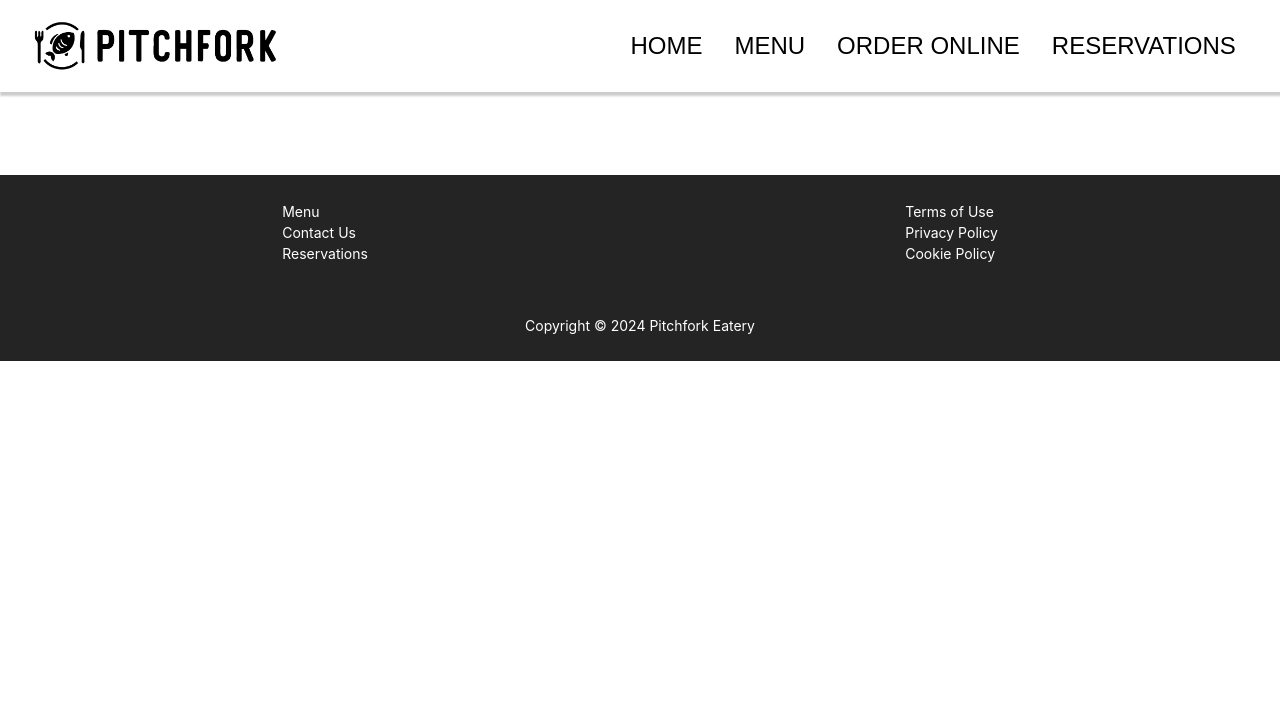
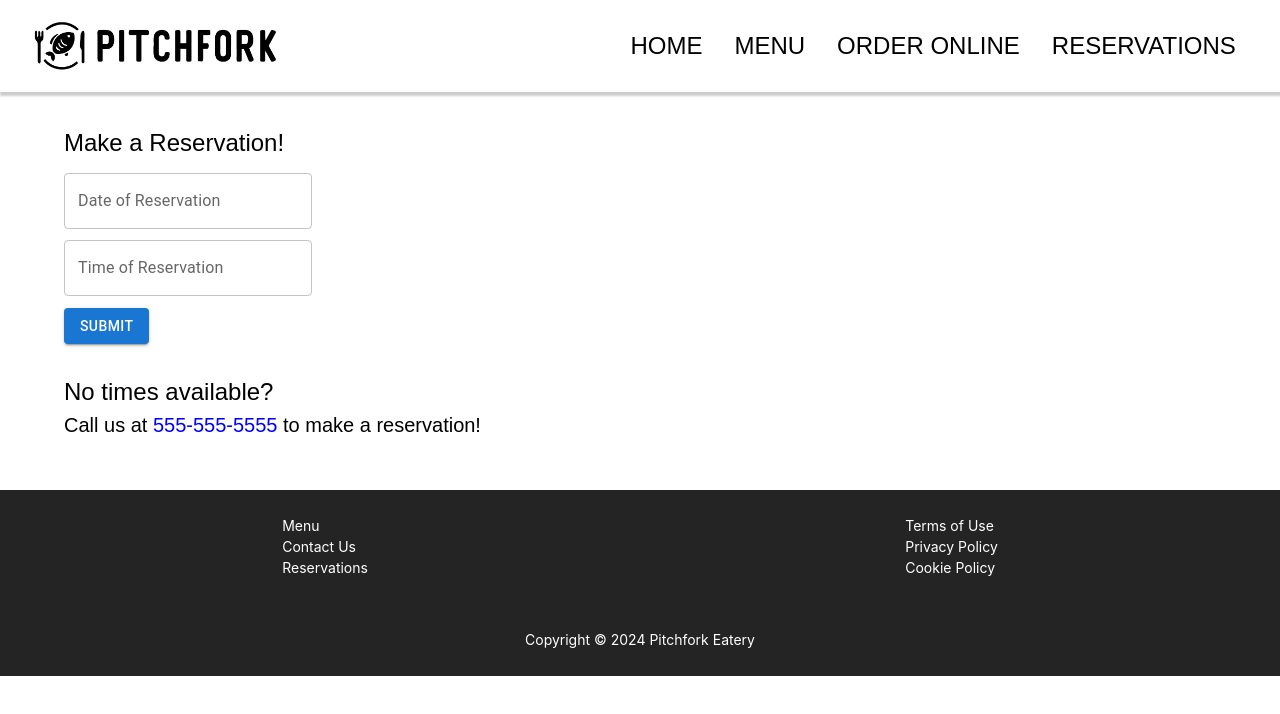
Before and after one commit to andrewbarker96/pitchfork, a Next.js app: page /reservations in a window 1280 px wide. Shown: the top 714 px of the page. Built offline with nearby package versions, Linux system fonts and the light colour scheme; a web font is replaced by a local one.

Commit message:
Changes to be committed: 	modified:   components/reservation-form.tsx 	modified:   globals.css 	modified:   package-lock.json 	modified:   package.json 	modified:   pages/reservations.tsx

```diff
--- a/components/reservation-form.tsx
+++ b/components/reservation-form.tsx
@@ -1,15 +1,26 @@
-import React from 'react'
-import { FormEvent } from 'react'
-import { DateCalendar } from '@mui/x-date-pickers'
-import AdapterDateFns from '@mui/lab/AdapterDateFns';
-import LocalizationProvider from '@mui/lab/LocalizationProvider';
+import * as React from 'react';
+import { AdapterDayjs } from '@mui/x-date-pickers/AdapterDayjs';
+import { LocalizationProvider } from '@mui/x-date-pickers/LocalizationProvider';
+import { DatePicker } from '@mui/x-date-pickers/DatePicker';
+import { TimePicker } from '@mui/x-date-pickers';
+import { Button } from '@mui/material';
 
 const ReservationForm = () => {
-  return (
-    <LocalizationProvider dateAdapter={AdapterDateFns}>
-      <div><DateCalendar /></div>
-    </LocalizationProvider>
-  )
+    return (
+        <LocalizationProvider dateAdapter={AdapterDayjs}>
+        <form className = 'space-between md:flex-col'>
+            <div className = 'form'>
+                <DatePicker label="Date of Reservation" />
+            </div>
+            <div className = 'form'>
+                <TimePicker label="Time of Reservation" />
+            </div>
+            <div className = 'form'>
+                <Button variant='contained'>Submit</Button>
+            </div>
+        </form>
+        </LocalizationProvider>
+    );
 }
 
 export default ReservationForm
--- a/globals.css
+++ b/globals.css
@@ -99,3 +99,8 @@ h3{
 .footer-item a:hover {
   color: #73a6f7;
 }
+
+.form {
+  margin-top: 1%;
+  margin-bottom: 1%;
+}
--- a/package.json
+++ b/package.json
@@ -11,7 +11,6 @@
   "dependencies": {
     "@emotion/react": "^11.11.3",
     "@emotion/styled": "^11.11.0",
-    "@mui/lab": "^5.0.0-alpha.160",
     "@mui/material": "^5.15.4",
     "@mui/x-date-pickers": "^6.19.0",
     "dayjs": "^1.11.10",
--- a/pages/reservations.tsx
+++ b/pages/reservations.tsx
@@ -1,12 +1,19 @@
 import React from 'react'
 import RootLayout from '@/layout'
 import ReservationForm from '@/components/reservation-form'
+import Link from 'next/link'
 
 const reservations = () => {
   return (
     <RootLayout>
       <div>
+        <h1>Make a Reservation!</h1>
         <ReservationForm />
+      </div>
+      <br></br>
+      <div>
+        <h1>No times available?</h1>
+        <h2>Call us at <Link href="tel:+15555555555" style = {{color: 'blue'}}>555-555-5555</Link> to make a reservation!</h2>
       </div>
     </RootLayout>
   )
```
Also changed, not shown: 1 other file (tests, documents, lock files or other folders).
